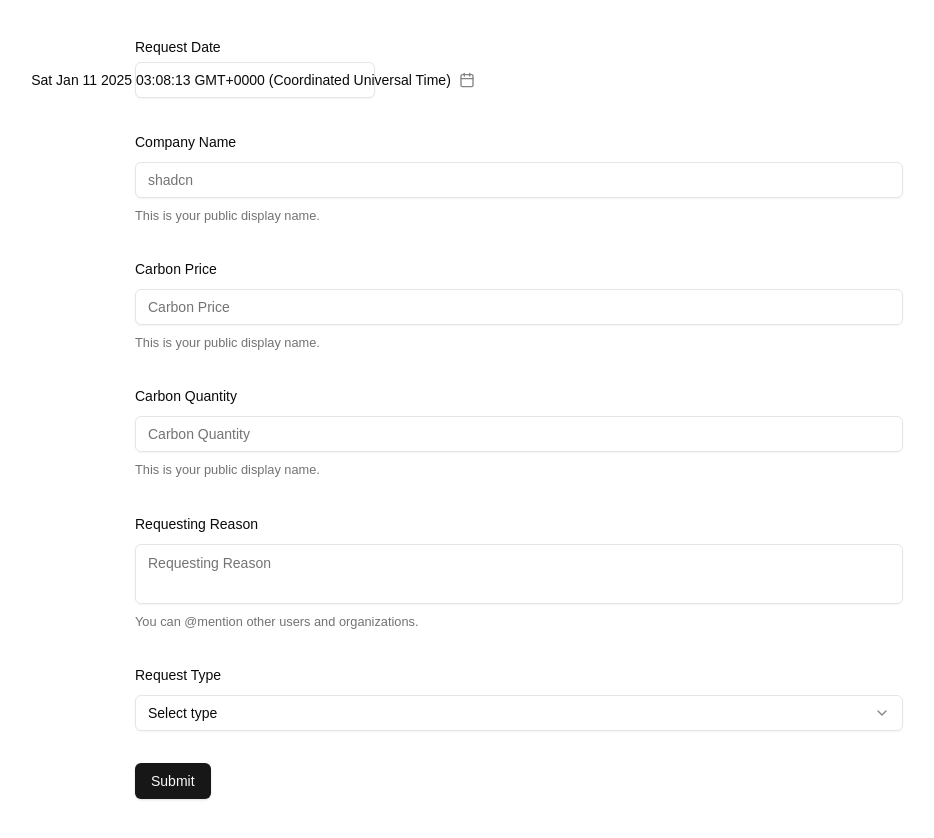
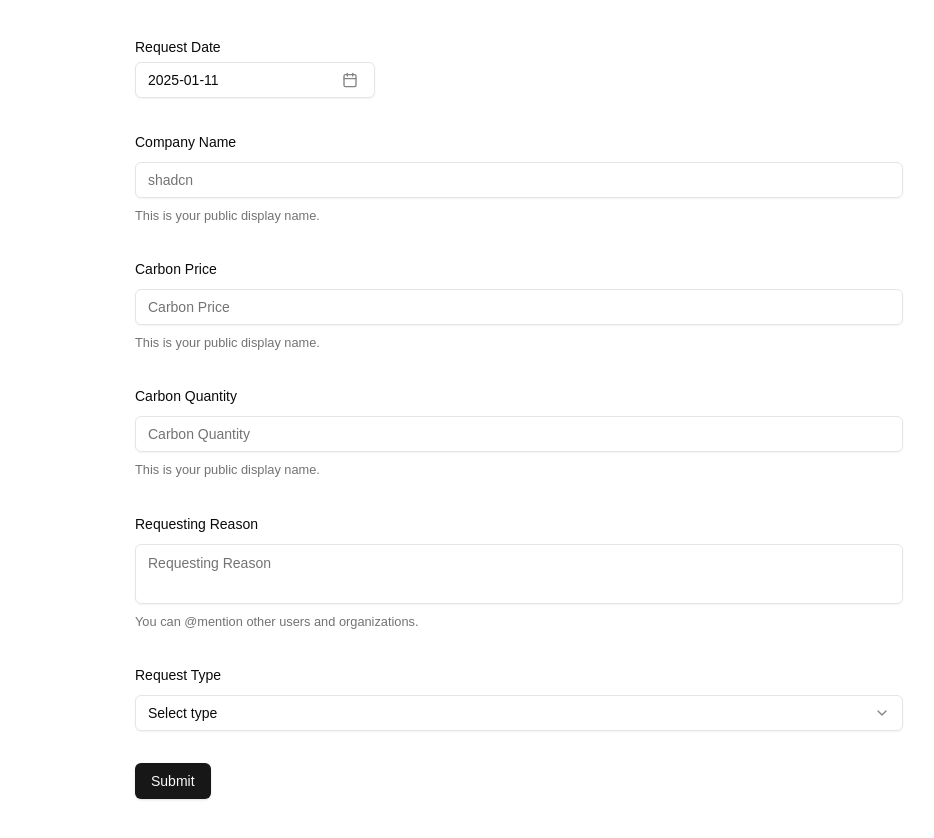
Before and after one commit to xavierkoo/TT1_10, a Next.js app in the folder client/: page /test-dialog in a window 1280 px wide. Shown: the whole page, without its empty margins (121-1055 px from the left). Built offline with nearby package versions, Linux system fonts and the light colour scheme.

Commit message:
fix: fixed date string in form component

```diff
--- a/client/app/test-dialog/page.js
+++ b/client/app/test-dialog/page.js
@@ -1,10 +1,12 @@
 "use client";
 
 import AddRequestsForm from "@/components/landing-page/AddRequestsForm";
+import PopupDialog from "@/components/landing-page/PopupDialog";
 import {Button} from '@/components/ui/button';
 
 export default function TestDialog() {
     return (
-            <AddRequestsForm/>
+        <AddRequestsForm />
+
     )
 }
--- a/client/components/landing-page/AddRequestsForm.js
+++ b/client/components/landing-page/AddRequestsForm.js
@@ -98,7 +98,7 @@ export default function AddRequestsForm() {
                   )}
                 >
                   {field.value ? (
-                    field.value.toString()
+                    field.value.toISOString().slice(0,10)
                   ) : (
                     <span>Pick a date</span>
                   )}
@@ -211,7 +211,7 @@ export default function AddRequestsForm() {
                 </FormControl>
                 <SelectContent>
                   <SelectItem value="m@example.com">Buy</SelectItem>
-                  <SelectItem value="m@google.com">Sell</SelectItem>\
+                  <SelectItem value="m@google.com">Sell</SelectItem>
                 </SelectContent>
               </Select>
               <FormMessage />
--- a/client/components/landing-page/PopupDialog.js
+++ b/client/components/landing-page/PopupDialog.js
@@ -11,7 +11,7 @@ import {
 import { Input } from "@/components/ui/input"
 import { Label } from "@/components/ui/label"
 
-export function DialogDemo({title, FormComponent}) {
+export default function PopupDialog({title, FormComponent}) {
   return (
     <Dialog>
       <DialogTrigger asChild>
--- a/client/package.json
+++ b/client/package.json
@@ -11,6 +11,7 @@
   "dependencies": {
     "@hookform/resolvers": "^3.10.0",
     "@radix-ui/react-checkbox": "^1.1.3",
+    "@radix-ui/react-dialog": "^1.1.4",
     "@radix-ui/react-dropdown-menu": "^2.1.4",
     "@radix-ui/react-label": "^2.1.1",
     "@radix-ui/react-navigation-menu": "^1.2.3",
```
Also changed, not shown: 1 other file (tests, documents, lock files or other folders).
